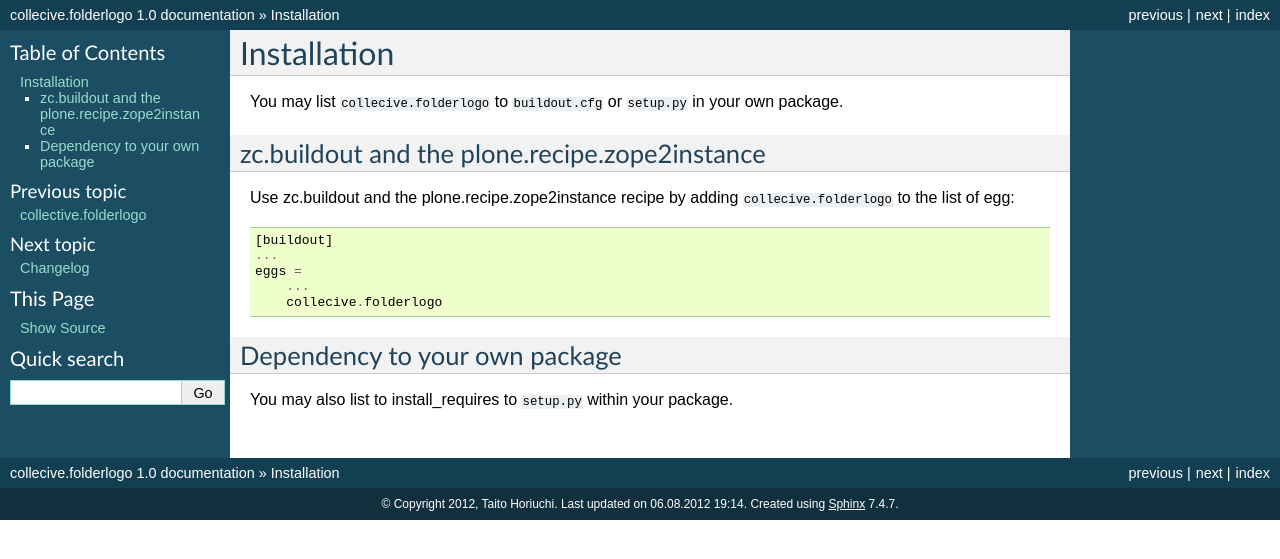
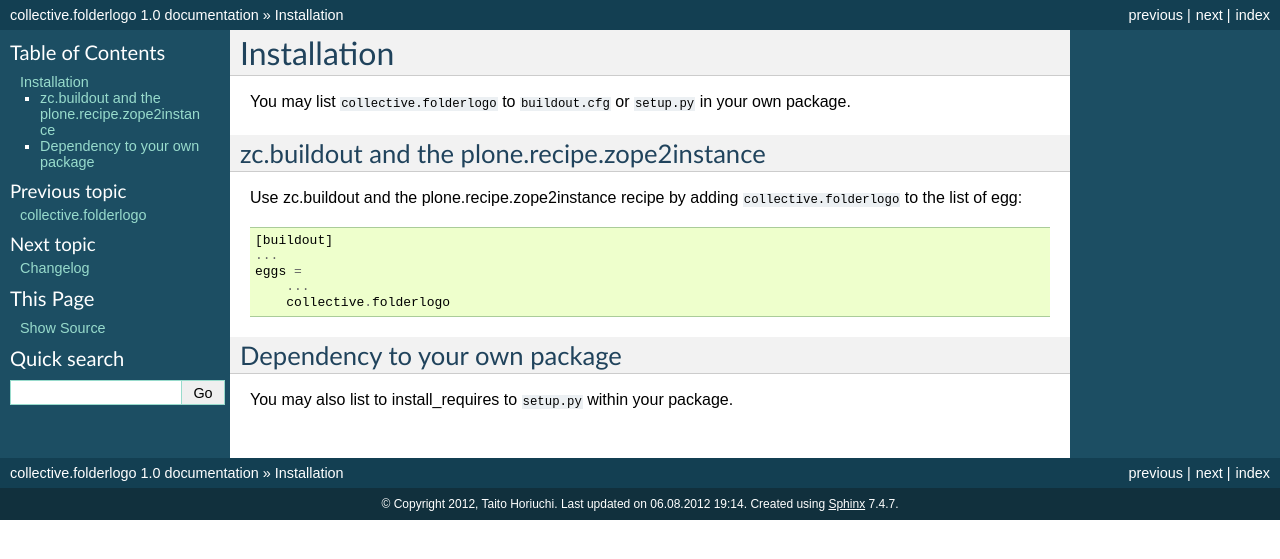
Before and after one commit to collective/collective.folderlogo, a Sphinx documentation site: the page built from collective/folderlogo/docs/INSTALL.rst, in a window 1280 px wide. Shown: the top 559 px of the page. Built offline with Sphinx 7.4.7, drawn with Linux system fonts in a browser that asks for light colours.

Commit message:
typo fixed

```diff
--- a/README.rst
+++ b/README.rst
@@ -1 +1 @@
-See `collecive/folderlogo/docs/README.rst <https://github.com/collective/collecive.folderlogo/blob/master/collecive/folderlogo/docs/README.rst>`_
+See `collective/folderlogo/docs/README.rst <https://github.com/collective/collective.folderlogo/blob/master/collective/folderlogo/docs/README.rst>`_
--- a/collective/folderlogo/docs/INSTALL.rst
+++ b/collective/folderlogo/docs/INSTALL.rst
@@ -1,19 +1,19 @@
 Installation
 ------------
 
-You may list ``collecive.folderlogo`` to ``buildout.cfg`` or ``setup.py`` in your own package.
+You may list ``collective.folderlogo`` to ``buildout.cfg`` or ``setup.py`` in your own package.
 
 zc.buildout and the plone.recipe.zope2instance
 ==============================================
 
 Use zc.buildout and the plone.recipe.zope2instance
-recipe by adding ``collecive.folderlogo`` to the list of egg::
+recipe by adding ``collective.folderlogo`` to the list of egg::
 
     [buildout]
     ...
     eggs =
         ...
-        collecive.folderlogo
+        collective.folderlogo
 
 
 Dependency to your own package
--- a/collective/folderlogo/docs/conf.py
+++ b/collective/folderlogo/docs/conf.py
@@ -34,7 +34,7 @@
 master_doc = 'index'
 
 # General information about the project.
-project = u'collecive.folderlogo'
+project = u'collective.folderlogo'
 copyright = u'2012, Taito Horiuchi'
 
 # The version info for the project you're documenting, acts as replacement for
@@ -158,7 +158,7 @@
 #html_file_suffix = None
 
 # Output file base name for HTML help builder.
-htmlhelp_basename = 'collecive.folderlogodoc'
+htmlhelp_basename = 'collective.folderlogodoc'
 
 
 # -- Options for LaTeX output --------------------------------------------------
@@ -172,7 +172,7 @@
 # Grouping the document tree into LaTeX files. List of tuples
 # (source start file, target name, title, author, documentclass [howto/manual]).
 latex_documents = [
-  ('index', 'collecive.folderlogo.tex', u'collecive.folderlogo Documentation',
+  ('index', 'collective.folderlogo.tex', u'collective.folderlogo Documentation',
    u'Taito Horiuchi', 'manual'),
 ]
 
@@ -208,6 +208,6 @@
     (
         'index',
         'todo',
-        u'collecive.folderlogo Documentation',
+        u'collective.folderlogo Documentation',
         [u'Taito Horiuchi'],
         1)]
```
Also changed, not shown: collective/folderlogo/docs/README.rst (+4 -4 lines).
